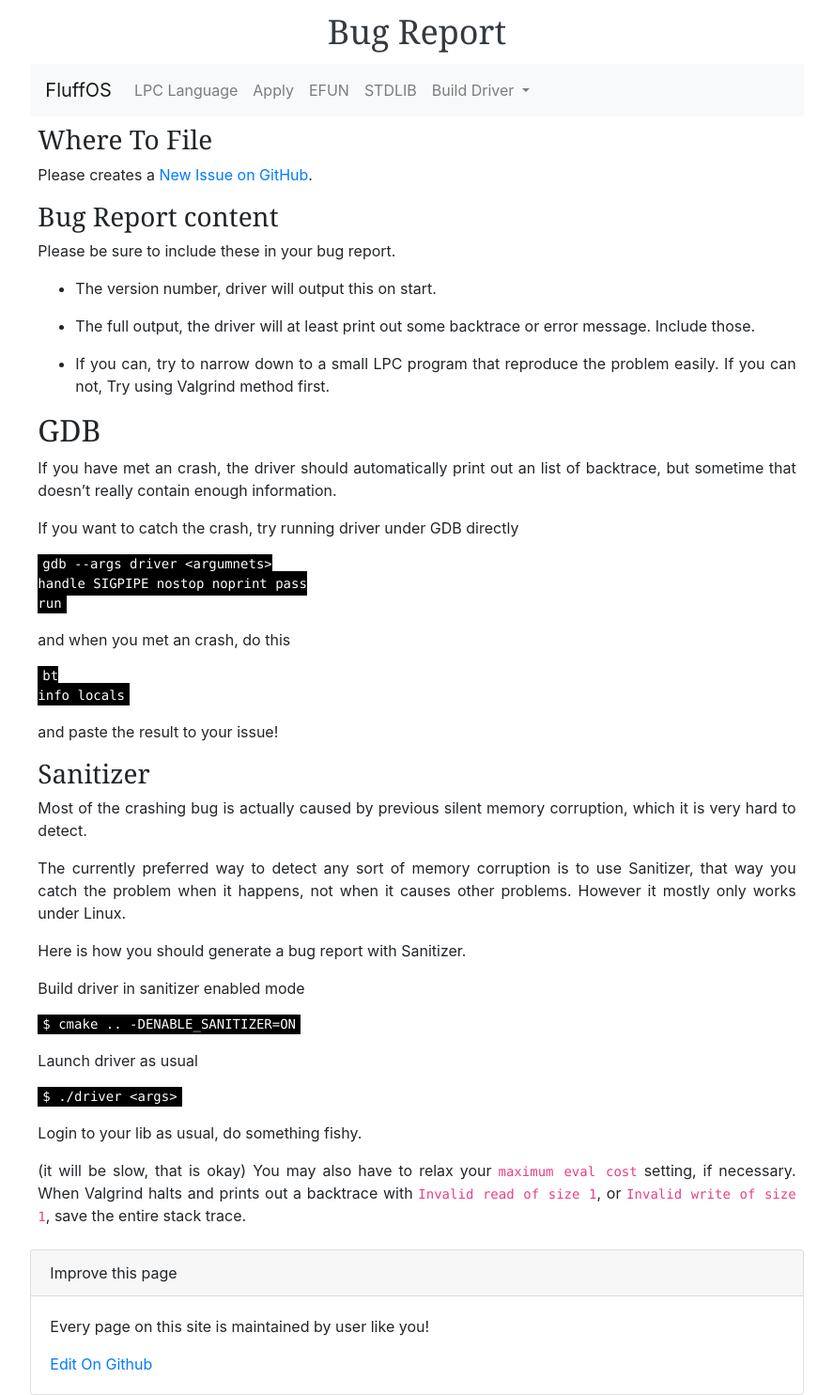
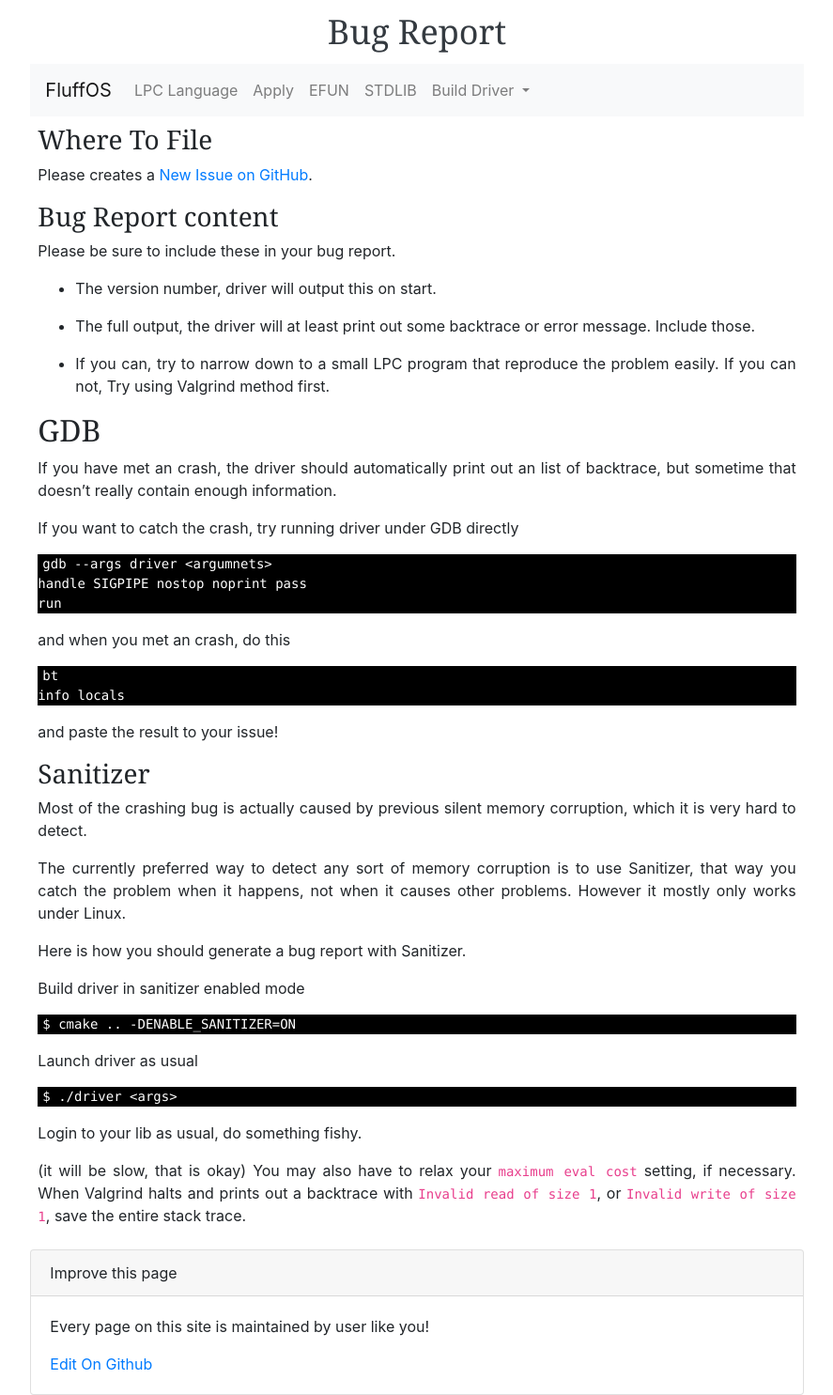
Before and after one commit to MudRen/mudren.github.io, a Jekyll site: the page built from bug.md, in a window 1280 px wide. Shown: the whole page at 94% size, without its empty margins (196-1083 px from the left). Built offline with Jekyll 4.4.1, drawn with Linux system fonts in a browser that asks for light colours; comment, search, counter and statistics services are not loaded.

Commit message:
update rouge.css

```diff
--- a/css/rouge.css
+++ b/css/rouge.css
@@ -187,7 +187,10 @@
   color: #f92672;
 }
 
+div[class="highlight"] > pre {
+  background:black;
+}
+
 div[class="highlight"] > pre[class="highlight"] > code {
-  background:black;
   padding: 5px;
 }
```
